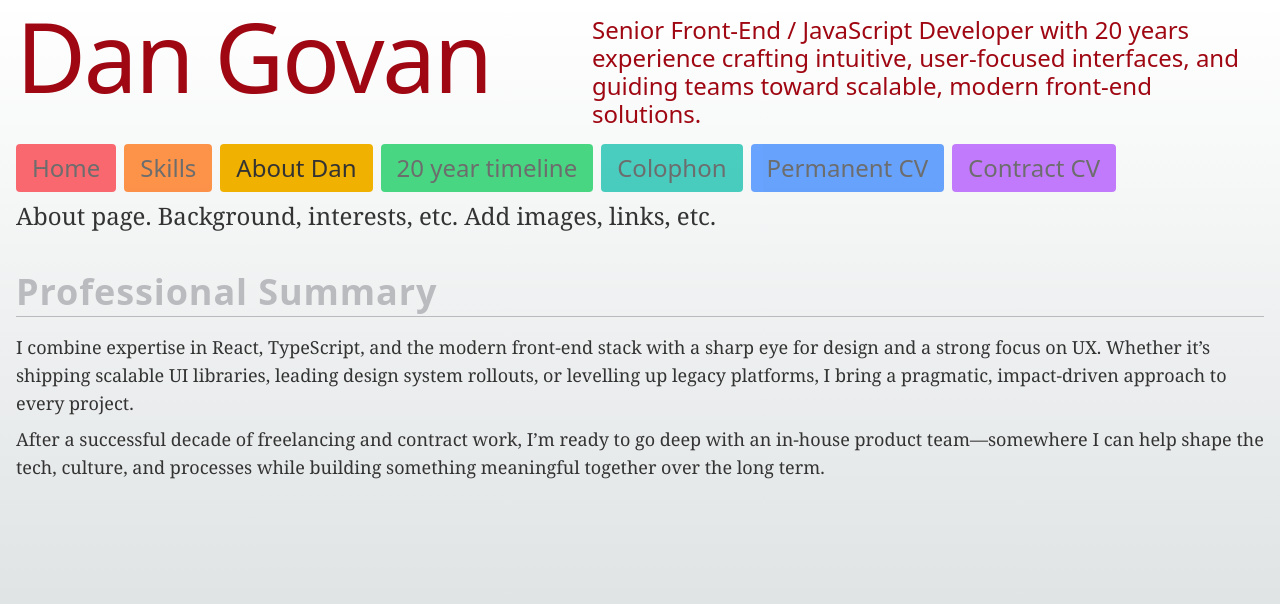
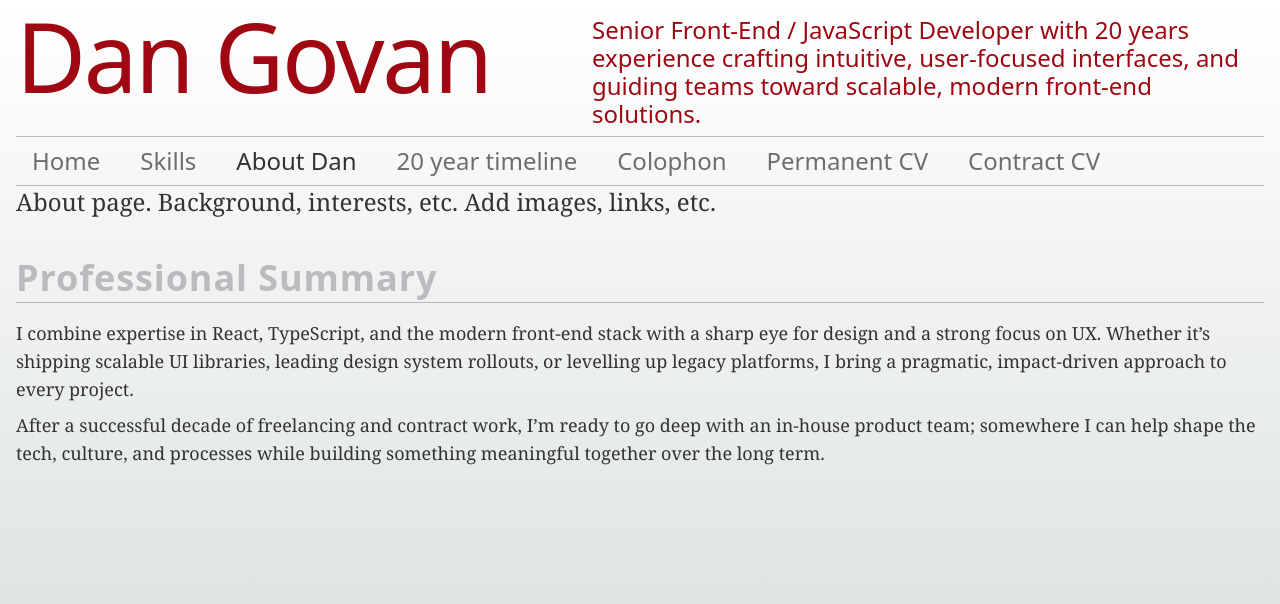
Before and after one commit to DanielGovan/showcase2023, a Next.js app: page /about in a window 1280 px wide. Shown: the top 604 px of the page. Built offline with nearby package versions, Linux system fonts and the light colour scheme.

Commit message:
feat: pare back navbar for now

```diff
--- a/components/Navbar.tsx
+++ b/components/Navbar.tsx
@@ -6,16 +6,15 @@ import { usePathname } from "next/navigation";
 
 type NavItemProps = WithChildren<{
   href: string;
-  className: string;
 }>;
 
-const NavItem = ({ href, children, className }: NavItemProps) => {
+const NavItem = ({ href, children }: NavItemProps) => {
   const currentPath = usePathname();
   const isActive = currentPath === href;
   if (isActive)
     return (
       <span
-        className={`m-0 px-4 py-2 rounded ${className}   transition-opacity duration-200 ease-in-out cursor-default`}
+        className={`m-0 px-4 py-2 rounded transition-opacity duration-200 ease-in-out cursor-default`}
       >
         {children}
       </span>
@@ -23,7 +22,7 @@ const NavItem = ({ href, children, className }: NavItemProps) => {
   return (
     <Link href={href}>
       <button
-        className={`m-0 px-4 py-2 rounded ${className} opacity-70 hover:opacity-100 transition-opacity duration-200 ease-in-out cursor-pointer`}
+        className={`m-0 px-4 py-2 rounded opacity-70 hover:opacity-100 transition-opacity duration-200 ease-in-out cursor-pointer`}
       >
         {children}
       </button>
@@ -35,28 +34,14 @@ type NavBarProps = {};
 
 const NavBar = ({}: NavBarProps) => {
   return (
-    <nav className="gap-2 mb-2 flex items-start font-sans pt-2 print:hidden">
-      <NavItem href="/" className="bg-red-500">
-        Home
-      </NavItem>
-      <NavItem href="/skills" className="bg-orange-500">
-        Skills
-      </NavItem>
-      <NavItem href="/about" className="bg-yellow-500">
-        About Dan
-      </NavItem>
-      <NavItem href="/timeline" className="bg-green-500">
-        20 year timeline
-      </NavItem>
-      <NavItem href="/colophon" className="bg-teal-500">
-        Colophon
-      </NavItem>
-      <NavItem href="/cv/perm" className="bg-blue-500">
-        Permanent CV
-      </NavItem>
-      <NavItem href="/cv" className="bg-purple-500">
-        Contract CV
-      </NavItem>
+    <nav className="gap-2 flex items-center font-sans print:hidden border-b border-gray-200 border-t">
+      <NavItem href="/">Home</NavItem>
+      <NavItem href="/skills">Skills</NavItem>
+      <NavItem href="/about">About Dan</NavItem>
+      <NavItem href="/timeline">20 year timeline</NavItem>
+      <NavItem href="/colophon">Colophon</NavItem>
+      <NavItem href="/cv/perm">Permanent CV</NavItem>
+      <NavItem href="/cv">Contract CV</NavItem>
     </nav>
   );
 };
--- a/copy/SummaryPerm.tsx
+++ b/copy/SummaryPerm.tsx
@@ -14,7 +14,7 @@ const SummaryPerm = () => {
       </Para>
       <Para>
         After a successful decade of freelancing and contract work, I&rsquo;m
-        ready to go deep with an in-house product team—somewhere I can help
+        ready to go deep with an in-house product team; somewhere I can help
         shape the tech, culture, and processes while building something
         meaningful together over the long term.
       </Para>
```
